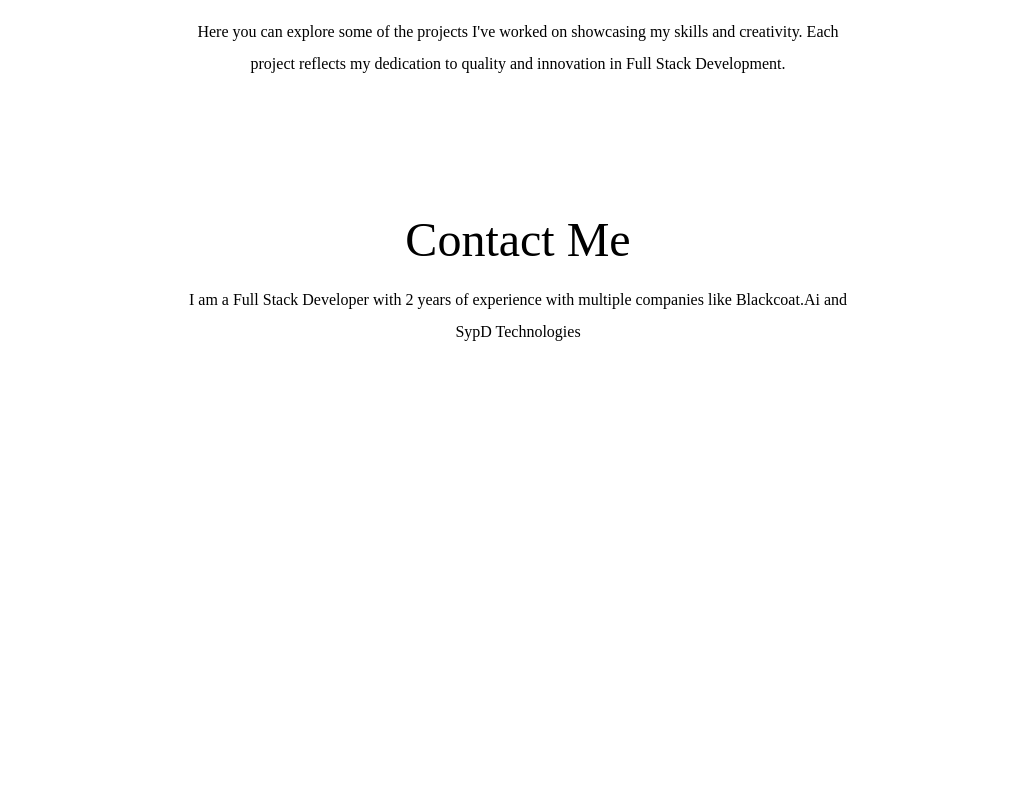
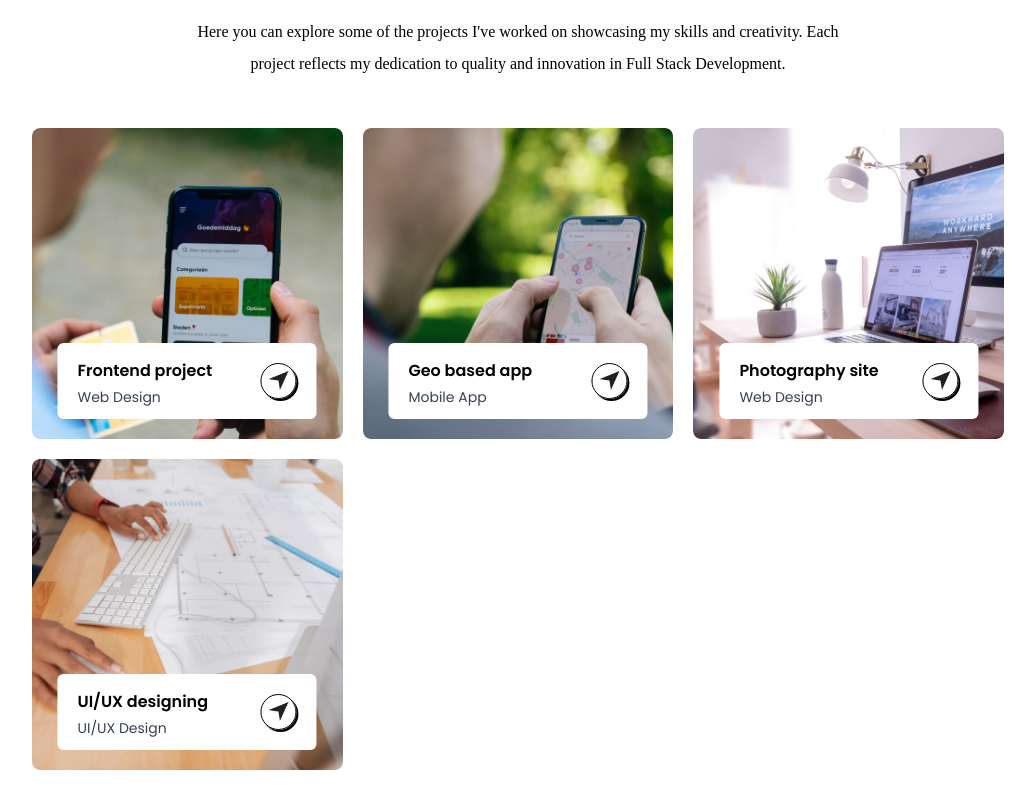
Before and after one commit to nikhilraj021/portfolio, a Next.js app: page / in a window 1280 px wide. Shown: the part 2443-3240 px from the top of the page, without its empty margins (122-1157 px from the left). Before the commit the page ends 2879 px from the top, so only its background shows below. Built offline with nearby package versions, Linux system fonts and the light colour scheme.

Commit message:
Enhance Work component: implement project display with dynamic background images and project details

```diff
--- a/src/app/components/Work.tsx
+++ b/src/app/components/Work.tsx
@@ -1,4 +1,8 @@
 import React from "react";
+import { workData } from "../content/work";
+import Image from "next/image";
+import { assert } from "console";
+import { assets } from "../../../assets/assets";
 
 const Work = () => {
   return (
@@ -11,6 +15,26 @@ const Work = () => {
         skills and creativity. Each project reflects my dedication to quality
         and innovation in Full Stack Development.
       </p>
+
+      <div className="grid grid-cols-1 md:grid-cols-2 lg:grid-cols-3 gap-5 my-10">
+        {workData.map((project, i) => (
+          <div
+            key={i}
+            style={{ backgroundImage: `url(${project.bgImage})` }}
+            className="aspect-square bg-no-repeat bg-cover bg-center relative group rounded-lg cursor-pointer"
+          >
+            <div className="absolute bg-white w-10/12 rounded-md bottom-5 left-1/2 -translate-x-1/2 py-3 px-5 flex items-center justify-between duration-300 group-hover:bottom-7">
+              <div>
+                <h2 className="font-semibold">{project.title}</h2>
+                <p className="text-sm text-gray-700">{project.description}</p>
+              </div>
+              <div className="border rounded-full border-black aspect-square w-9 flex items-center justify-center shadow-[2px_2px_0px_#000] group-hover:bg-lime-300 trasition duration-300">
+                <Image src={assets.send_icon} alt="" className="w-5" />
+              </div>
+            </div>
+          </div>
+        ))}
+      </div>
     </div>
   );
 };
```
